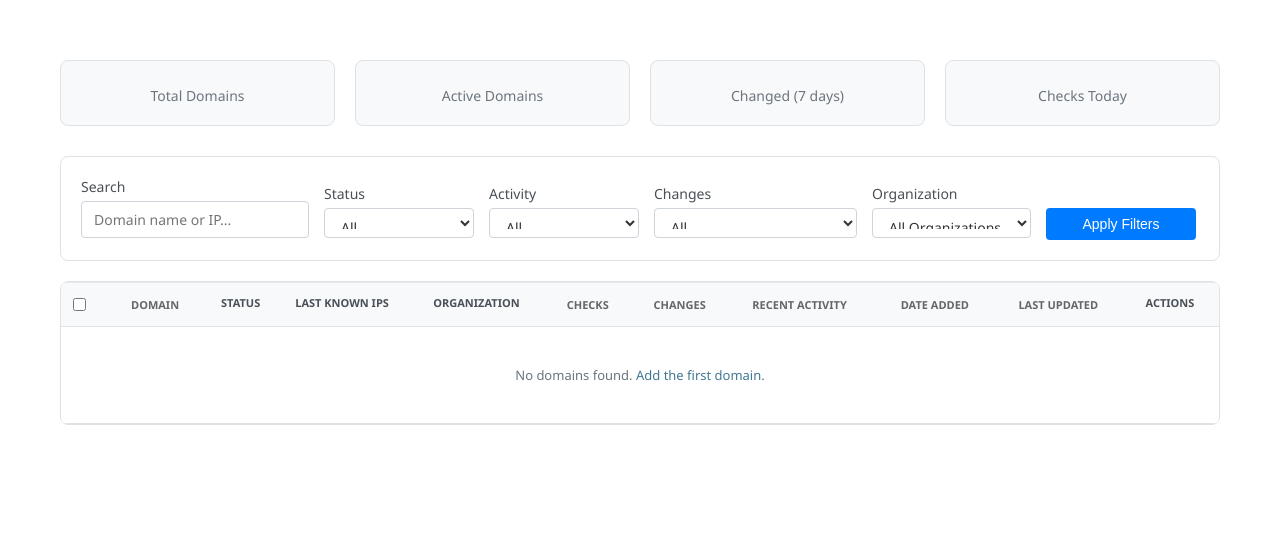
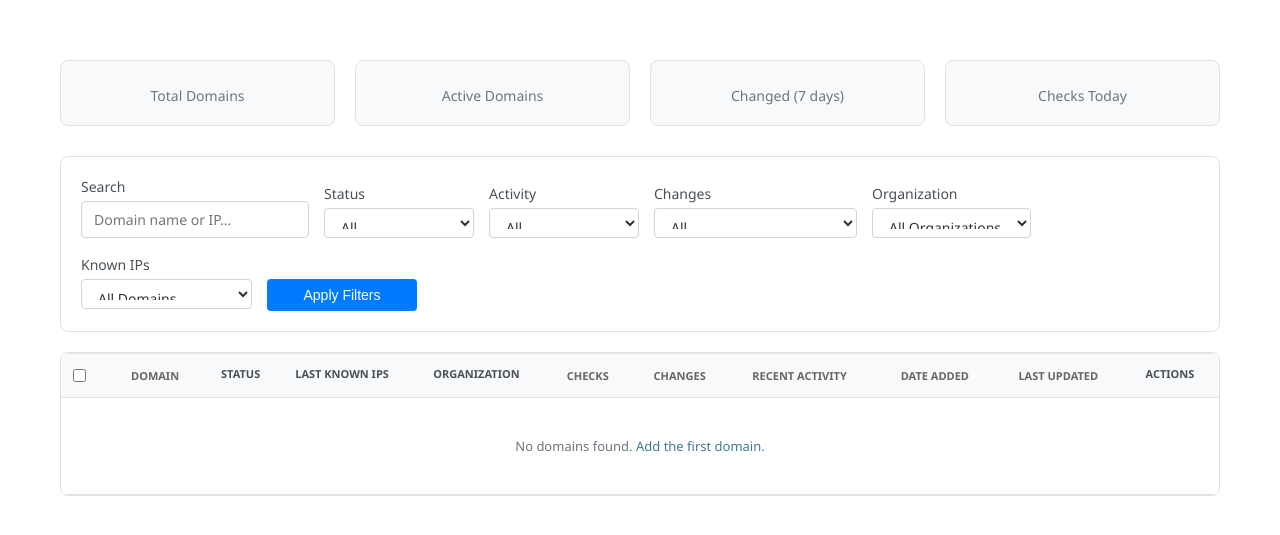
Before and after one commit to nebty-GmbH/dns-checker, a Django app: template monitor/templates/admin/monitor/enhanced_domain_dashboard.html in a window 1280 px wide. Shown: the part 92-627 px from the top of the page. Run offline with Django 5.2, Linux system fonts and the light colour scheme; the template is opened without the code that fills it, so the values that code supplies are empty; parts of the project's set-up code (start-up, migrations or seed data) failed here and were passed over.

Commit message:
Add Known IPs filter to domain dashboard
- Add ips_filter parameter to filter domains by IP presence
- Implement 'With Known IPs' option to show only domains with last_known_ips
- Implement 'Without Known IPs' option to show domains with no IP data
- Add IPs filter dropdown to template with clear labels
- Include ips_filter in context and has_filters logic
- Filter logic excludes null and empty string IP values
- Tested with sample data: 4 domains with IPs, 7 without IPs

```diff
--- a/monitor/templates/admin/monitor/enhanced_domain_dashboard.html
+++ b/monitor/templates/admin/monitor/enhanced_domain_dashboard.html
@@ -351,6 +351,15 @@
                 </div>
 
                 <div class="filter-group">
+                    <label for="ips">Known IPs</label>
+                    <select id="ips" name="ips">
+                        <option value="all" {% if ips_filter == 'all' %}selected{% endif %}>All Domains</option>
+                        <option value="with_ips" {% if ips_filter == 'with_ips' %}selected{% endif %}>With Known IPs</option>
+                        <option value="without_ips" {% if ips_filter == 'without_ips' %}selected{% endif %}>Without Known IPs</option>
+                    </select>
+                </div>
+
+                <div class="filter-group">
                     <button type="submit" class="btn btn-primary">Apply Filters</button>
                 </div>
             </div>
```
Also changed, not shown: monitor/admin_views.py (+13 -0 lines).
